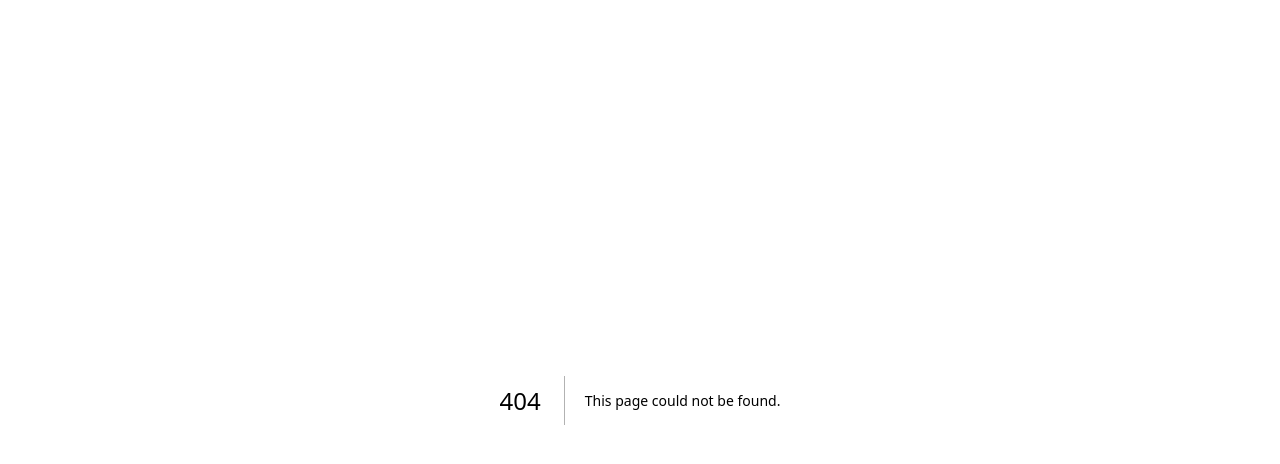
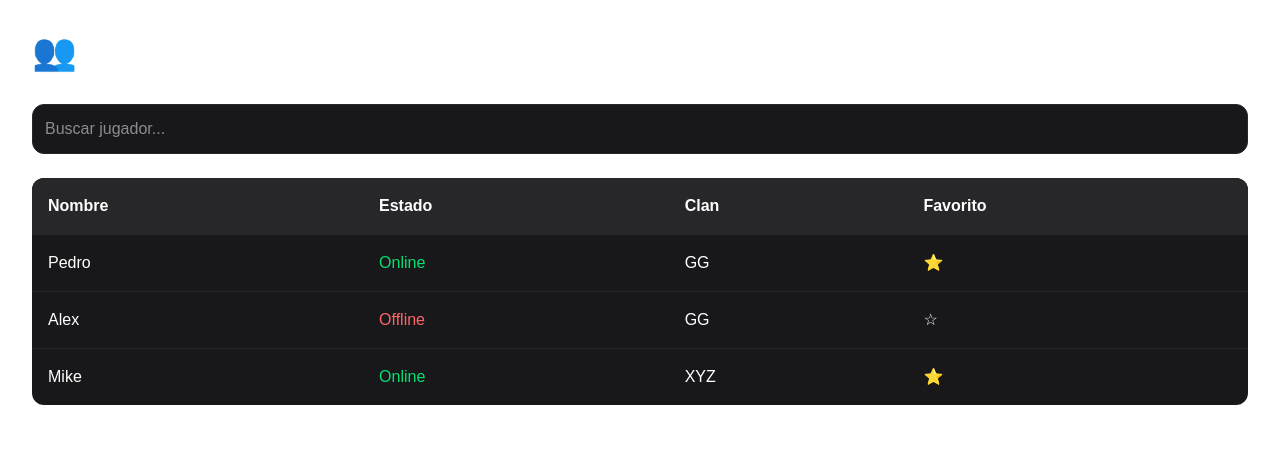
Before and after one commit to manelllurda-dotcom/rust-intel, a Next.js app in the folder frontend-web/: page /jugadores in a window 1280 px wide. Before the commit this address had no page. Shown: the top 464 px of the page. Built offline with nearby package versions, Linux system fonts and the light colour scheme.

Commit message:
Pagina jugadores creada

```diff
--- /dev/null
+++ b/frontend-web/app/alertas/page.tsx
@@ -0,0 +1,7 @@
+export default function AlertasPage() {
+  return (
+    <div className="p-8 text-white">
+      <h1 className="text-4xl font-bold">🔔 Alertas</h1>
+    </div>
+  );
+}
--- /dev/null
+++ b/frontend-web/app/clanes/page.tsx
@@ -0,0 +1,7 @@
+export default function ClanesPage() {
+  return (
+    <div className="p-8 text-white">
+      <h1 className="text-4xl font-bold">🏷️ Clanes</h1>
+    </div>
+  );
+}
--- /dev/null
+++ b/frontend-web/app/estadisticas/page.tsx
@@ -0,0 +1,7 @@
+export default function EstadisticasPage() {
+  return (
+    <div className="p-8 text-white">
+      <h1 className="text-4xl font-bold">📈 Estadísticas</h1>
+    </div>
+  );
+}
--- /dev/null
+++ b/frontend-web/app/jugadores/page.tsx
@@ -0,0 +1,51 @@
+export default function JugadoresPage() {
+  return (
+    <div className="p-8 text-white">
+      <h1 className="text-4xl font-bold mb-8">
+        👥 Jugadores
+      </h1>
+
+      <input
+        type="text"
+        placeholder="Buscar jugador..."
+        className="w-full bg-zinc-900 border border-zinc-800 rounded-xl p-3 mb-6"
+      />
+
+      <div className="bg-zinc-900 rounded-xl overflow-hidden">
+        <table className="w-full">
+          <thead className="bg-zinc-800">
+            <tr>
+              <th className="text-left p-4">Nombre</th>
+              <th className="text-left p-4">Estado</th>
+              <th className="text-left p-4">Clan</th>
+              <th className="text-left p-4">Favorito</th>
+            </tr>
+          </thead>
+
+          <tbody>
+            <tr className="border-t border-zinc-800">
+              <td className="p-4">Pedro</td>
+              <td className="p-4 text-green-400">Online</td>
+              <td className="p-4">GG</td>
+              <td className="p-4">⭐</td>
+            </tr>
+
+            <tr className="border-t border-zinc-800">
+              <td className="p-4">Alex</td>
+              <td className="p-4 text-red-400">Offline</td>
+              <td className="p-4">GG</td>
+              <td className="p-4">☆</td>
+            </tr>
+
+            <tr className="border-t border-zinc-800">
+              <td className="p-4">Mike</td>
+              <td className="p-4 text-green-400">Online</td>
+              <td className="p-4">XYZ</td>
+              <td className="p-4">⭐</td>
+            </tr>
+          </tbody>
+        </table>
+      </div>
+    </div>
+  );
+}
--- /dev/null
+++ b/frontend-web/app/vending/page.tsx
@@ -0,0 +1,7 @@
+export default function VendingPage() {
+  return (
+    <div className="p-8 text-white">
+      <h1 className="text-4xl font-bold">🛒 Vending</h1>
+    </div>
+  );
+}
```
